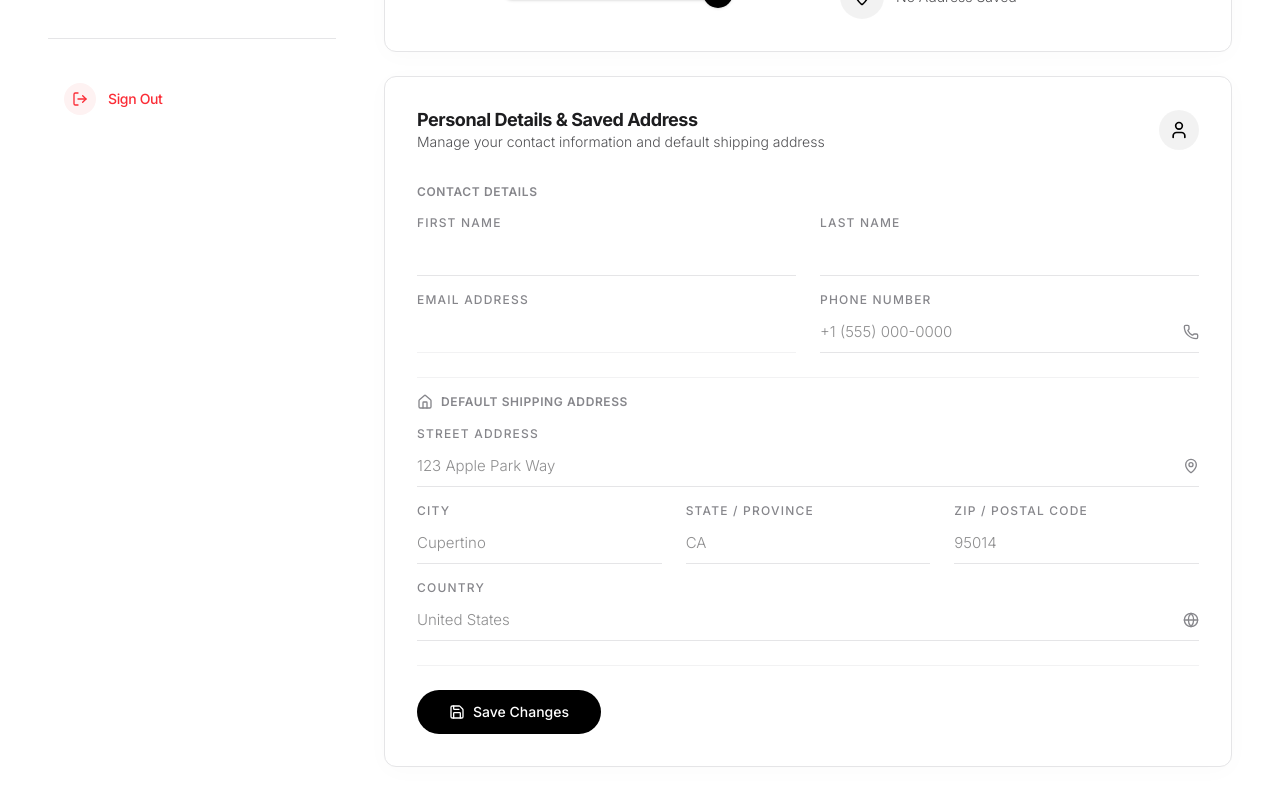
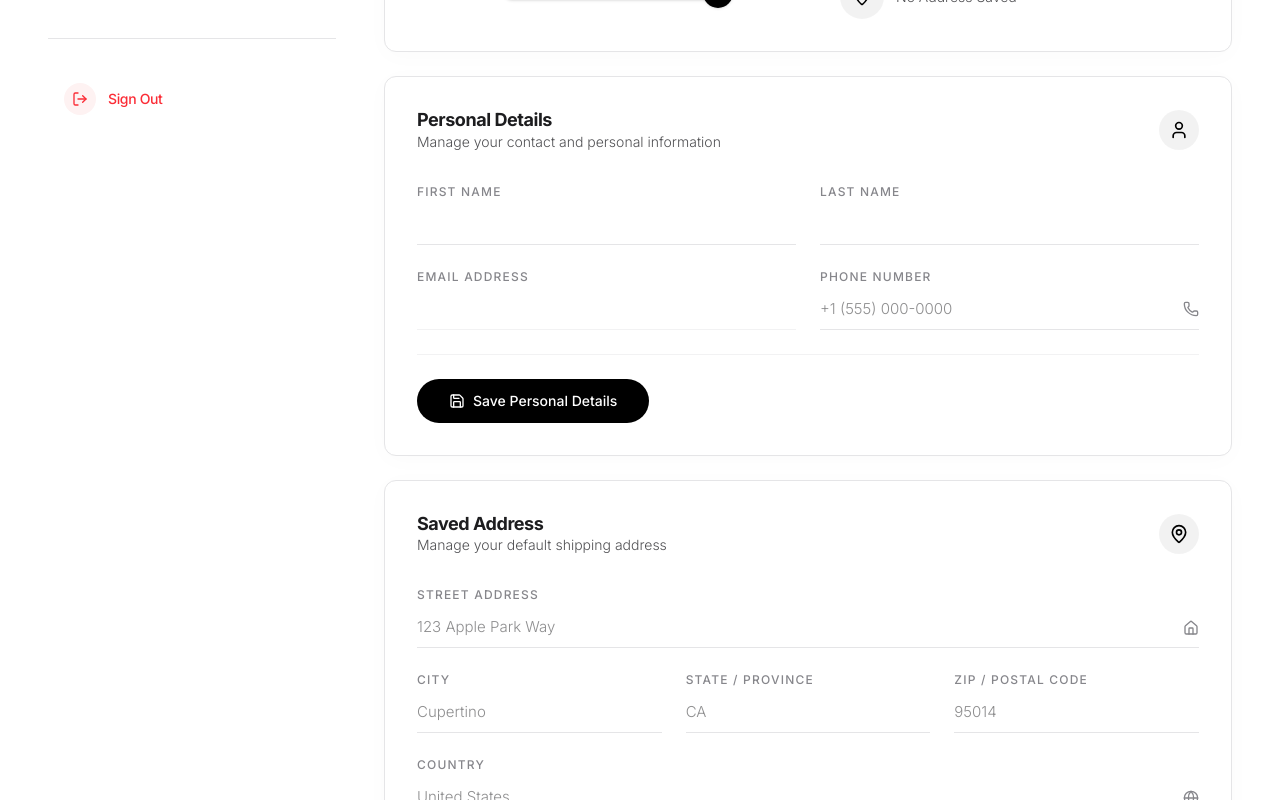
Before and after one commit to puvanakopis/iStore, a Next.js app in the folder frontend/: page /profile in a window 1280 px wide. Shown: the part 540-1340 px from the top of the page. Built offline with nearby package versions, Linux system fonts and the light colour scheme; no server answers.

Commit message:
complete account deletion flow with user data cleanup

```diff
--- a/frontend/app/_components/ProductCard.tsx
+++ b/frontend/app/_components/ProductCard.tsx
@@ -118,7 +118,7 @@ export default function ProductCard({
       animate={{ opacity: 1, scale: 1 }}
       exit={{ opacity: 0, scale: 0.96 }}
       transition={{ duration: 0.35 }}
-      className="group relative w-full bg-[#fbfbfd] rounded-3xl p-5 transition-all duration-500 border border-gray-200/80 hover:border-gray-300 cursor-pointer flex flex-col h-full justify-between"
+      className="group relative w-full rounded-2xl p-5 transition-all duration-500 border border-gray-200/80 hover:border-gray-300 cursor-pointer flex flex-col h-full justify-between"
       onMouseEnter={() => setIsHovered(true)}
       onMouseLeave={() => setIsHovered(false)}
     >
--- a/frontend/app/profile/_components/PersonalDetailsForm.tsx
+++ b/frontend/app/profile/_components/PersonalDetailsForm.tsx
@@ -16,8 +16,11 @@ export default function PersonalDetailsForm() {
   const [zipCode, setZipCode] = useState("");
   const [country, setCountry] = useState("");
   const [phone, setPhone] = useState("");
-  const [saving, setSaving] = useState(false);
-  const [success, setSuccess] = useState(false);
+
+  const [savingPersonal, setSavingPersonal] = useState(false);
+  const [successPersonal, setSuccessPersonal] = useState(false);
+  const [savingAddress, setSavingAddress] = useState(false);
+  const [successAddress, setSuccessAddress] = useState(false);
 
   useEffect(() => {
     if (user) {
@@ -32,55 +35,74 @@ export default function PersonalDetailsForm() {
     }
   }, [user]);
 
-  const handleSubmit = async (e: React.FormEvent) => {
+  const handlePersonalSubmit = async (e: React.FormEvent) => {
     e.preventDefault();
-    setSaving(true);
-    setSuccess(false);
+    setSavingPersonal(true);
+    setSuccessPersonal(false);
     try {
       await updateProfile({
         first_name: firstName,
         last_name: lastName,
+        phone: phone,
+      });
+      setSuccessPersonal(true);
+      setTimeout(() => setSuccessPersonal(false), 3000);
+    } catch (error) {
+      console.error("Error updating personal details:", error);
+    } finally {
+      setSavingPersonal(false);
+    }
+  };
+
+  const handleAddressSubmit = async (e: React.FormEvent) => {
+    e.preventDefault();
+    setSavingAddress(true);
+    setSuccessAddress(false);
+    try {
+      await updateProfile({
         address: address,
         city: city,
         state: state,
         zip_code: zipCode,
         country: country,
-        phone: phone,
       });
-      setSuccess(true);
-      setTimeout(() => setSuccess(false), 3000);
+      setSuccessAddress(true);
+      setTimeout(() => setSuccessAddress(false), 3000);
     } catch (error) {
-      console.error("Error updating profile:", error);
+      console.error("Error updating address:", error);
     } finally {
-      setSaving(false);
+      setSavingAddress(false);
     }
   };
 
   return (
+    <div className="space-y-6">
+      {/* 1. Personal Details Div */}
       <motion.div
         initial={{ opacity: 0, y: 20 }}
         animate={{ opacity: 1, y: 0 }}
         transition={{ duration: 0.8, delay: 0.1, ease: [0.16, 1, 0.3, 1] }}
-      className="bg-white p-8 rounded-sm border border-border h-full shadow-[0_4px_24px_rgba(0,0,0,0.02)]"
+        className="bg-white p-8 rounded-sm border border-border shadow-[0_4px_24px_rgba(0,0,0,0.02)]"
       >
         <header className="flex items-center justify-between mb-8">
           <div>
-          <h3 className="text-lg font-bold tracking-tight">Personal Details & Saved Address</h3>
-          <p className="text-sm text-foreground-secondary font-light">Manage your contact information and default shipping address</p>
+            <h3 className="text-lg font-bold tracking-tight">Personal Details</h3>
+            <p className="text-sm text-foreground-secondary font-light">
+              Manage your contact and personal information
+            </p>
           </div>
           <div className="w-10 h-10 rounded-full bg-black/5 flex items-center justify-center text-black">
             <UserIcon size={20} />
           </div>
         </header>
 
-      <form onSubmit={handleSubmit} className="space-y-6">
-        {/* Personal Details */}
-        <div className="space-y-4">
-          <h4 className="text-xs font-semibold tracking-wider uppercase text-foreground-muted">Contact Details</h4>
-
+        <form onSubmit={handlePersonalSubmit} className="space-y-6">
           <div className="grid grid-cols-1 md:grid-cols-2 gap-6">
             <div className="flex flex-col">
-              <label className="text-xs uppercase tracking-widest text-foreground-muted font-medium mb-1" htmlFor="firstName">
+              <label
+                className="text-xs uppercase tracking-widest text-foreground-muted font-medium mb-1"
+                htmlFor="firstName"
+              >
                 First Name
               </label>
               <input
@@ -92,7 +114,10 @@ export default function PersonalDetailsForm() {
               />
             </div>
             <div className="flex flex-col">
-              <label className="text-xs uppercase tracking-widest text-foreground-muted font-medium mb-1" htmlFor="lastName">
+              <label
+                className="text-xs uppercase tracking-widest text-foreground-muted font-medium mb-1"
+                htmlFor="lastName"
+              >
                 Last Name
               </label>
               <input
@@ -107,7 +132,10 @@ export default function PersonalDetailsForm() {
 
           <div className="grid grid-cols-1 md:grid-cols-2 gap-6">
             <div className="flex flex-col">
-              <label className="text-xs uppercase tracking-widest text-foreground-muted font-medium mb-1" htmlFor="email">
+              <label
+                className="text-xs uppercase tracking-widest text-foreground-muted font-medium mb-1"
+                htmlFor="email"
+              >
                 Email Address
               </label>
               <input
@@ -120,7 +148,10 @@ export default function PersonalDetailsForm() {
             </div>
 
             <div className="flex flex-col">
-              <label className="text-xs uppercase tracking-widest text-foreground-muted font-medium mb-1" htmlFor="phone">
+              <label
+                className="text-xs uppercase tracking-widest text-foreground-muted font-medium mb-1"
+                htmlFor="phone"
+              >
                 Phone Number
               </label>
               <div className="relative">
@@ -132,21 +163,57 @@ export default function PersonalDetailsForm() {
                   placeholder="+1 (555) 000-0000"
                   className="w-full bg-transparent border-b border-border py-2 focus:border-black outline-none transition-colors font-light text-[15px] pr-8"
                 />
-                <Phone size={16} className="absolute right-0 top-1/2 -translate-y-1/2 text-foreground-muted" />
-              </div>
+                <Phone
+                  size={16}
+                  className="absolute right-0 top-1/2 -translate-y-1/2 text-foreground-muted"
+                />
               </div>
             </div>
           </div>
 
-        {/* Address Section */}
-        <div className="pt-4 space-y-4 border-t border-border/50">
-          <div className="flex items-center gap-2">
-            <Home size={16} className="text-foreground-muted" />
-            <h4 className="text-xs font-semibold tracking-wider uppercase text-foreground-muted">Default Shipping Address</h4>
+          <div className="pt-6 flex items-center gap-4 border-t border-border/50">
+            <button
+              type="submit"
+              disabled={savingPersonal}
+              className="bg-black text-white px-8 py-3 rounded-full text-sm font-medium hover:scale-[1.02] active:scale-[0.98] transition-all flex items-center gap-2 disabled:bg-gray-400 disabled:scale-100 disabled:cursor-not-allowed"
+            >
+              <Save size={16} />
+              {savingPersonal ? "Saving..." : "Save Personal Details"}
+            </button>
+            {successPersonal && (
+              <span className="text-sm text-green-600 font-medium animate-fade-in">
+                Personal details saved successfully!
+              </span>
+            )}
           </div>
+        </form>
+      </motion.div>
 
+      {/* 2. Saved Address Div */}
+      <motion.div
+        initial={{ opacity: 0, y: 20 }}
+        animate={{ opacity: 1, y: 0 }}
+        transition={{ duration: 0.8, delay: 0.2, ease: [0.16, 1, 0.3, 1] }}
+        className="bg-white p-8 rounded-sm border border-border shadow-[0_4px_24px_rgba(0,0,0,0.02)]"
+      >
+        <header className="flex items-center justify-between mb-8">
+          <div>
+            <h3 className="text-lg font-bold tracking-tight">Saved Address</h3>
+            <p className="text-sm text-foreground-secondary font-light">
+              Manage your default shipping address
+            </p>
+          </div>
+          <div className="w-10 h-10 rounded-full bg-black/5 flex items-center justify-center text-black">
+            <MapPin size={20} />
+          </div>
+        </header>
+
+        <form onSubmit={handleAddressSubmit} className="space-y-6">
           <div className="flex flex-col">
-            <label className="text-xs uppercase tracking-widest text-foreground-muted font-medium mb-1" htmlFor="address">
+            <label
+              className="text-xs uppercase tracking-widest text-foreground-muted font-medium mb-1"
+              htmlFor="address"
+            >
               Street Address
             </label>
             <div className="relative">
@@ -158,13 +225,19 @@ export default function PersonalDetailsForm() {
                 placeholder="123 Apple Park Way"
                 className="w-full bg-transparent border-b border-border py-2 focus:border-black outline-none transition-colors font-light text-[15px] pr-8"
               />
-              <MapPin size={16} className="absolute right-0 top-1/2 -translate-y-1/2 text-foreground-muted" />
+              <Home
+                size={16}
+                className="absolute right-0 top-1/2 -translate-y-1/2 text-foreground-muted"
+              />
             </div>
           </div>
 
           <div className="grid grid-cols-1 md:grid-cols-3 gap-6">
             <div className="flex flex-col">
-              <label className="text-xs uppercase tracking-widest text-foreground-muted font-medium mb-1" htmlFor="city">
+              <label
+                className="text-xs uppercase tracking-widest text-foreground-muted font-medium mb-1"
+                htmlFor="city"
+              >
                 City
               </label>
               <input
@@ -177,7 +250,10 @@ export default function PersonalDetailsForm() {
               />
             </div>
             <div className="flex flex-col">
-              <label className="text-xs uppercase tracking-widest text-foreground-muted font-medium mb-1" htmlFor="state">
+              <label
+                className="text-xs uppercase tracking-widest text-foreground-muted font-medium mb-1"
+                htmlFor="state"
+              >
                 State / Province
               </label>
               <input
@@ -190,7 +266,10 @@ export default function PersonalDetailsForm() {
               />
             </div>
             <div className="flex flex-col">
-              <label className="text-xs uppercase tracking-widest text-foreground-muted font-medium mb-1" htmlFor="zipCode">
+              <label
+                className="text-xs uppercase tracking-widest text-foreground-muted font-medium mb-1"
+                htmlFor="zipCode"
+              >
                 ZIP / Postal Code
               </label>
               <input
@@ -205,7 +284,10 @@ export default function PersonalDetailsForm() {
           </div>
 
           <div className="flex flex-col">
-            <label className="text-xs uppercase tracking-widest text-foreground-muted font-medium mb-1" htmlFor="country">
+            <label
+              className="text-xs uppercase tracking-widest text-foreground-muted font-medium mb-1"
+              htmlFor="country"
+            >
               Country
             </label>
             <div className="relative">
@@ -217,27 +299,30 @@ export default function PersonalDetailsForm() {
                 placeholder="United States"
                 className="w-full bg-transparent border-b border-border py-2 focus:border-black outline-none transition-colors font-light text-[15px] pr-8"
               />
-              <Globe size={16} className="absolute right-0 top-1/2 -translate-y-1/2 text-foreground-muted" />
-            </div>
+              <Globe
+                size={16}
+                className="absolute right-0 top-1/2 -translate-y-1/2 text-foreground-muted"
+              />
             </div>
           </div>
 
           <div className="pt-6 flex items-center gap-4 border-t border-border/50">
             <button
               type="submit"
-            disabled={saving}
+              disabled={savingAddress}
               className="bg-black text-white px-8 py-3 rounded-full text-sm font-medium hover:scale-[1.02] active:scale-[0.98] transition-all flex items-center gap-2 disabled:bg-gray-400 disabled:scale-100 disabled:cursor-not-allowed"
             >
               <Save size={16} />
-            {saving ? "Saving Changes..." : "Save Changes"}
+              {savingAddress ? "Saving..." : "Save Address"}
             </button>
-          {success && (
+            {successAddress && (
               <span className="text-sm text-green-600 font-medium animate-fade-in">
-              Address & personal details saved successfully!
+                Address saved successfully!
               </span>
             )}
           </div>
         </form>
       </motion.div>
+    </div>
   );
 }
--- a/frontend/app/settings/_components/PasswordChange.tsx
+++ b/frontend/app/settings/_components/PasswordChange.tsx
@@ -2,7 +2,7 @@
 
 import { useState } from "react";
 import { motion } from "framer-motion";
-import { Shield, Lock, Key, Eye, EyeOff } from "lucide-react";
+import { Lock, Key, Eye, EyeOff } from "lucide-react";
 import { authService } from "@/services/auth.service";
 
 export default function PasswordChange() {
--- a/frontend/app/settings/_components/PrivacySection.tsx
+++ /dev/null
@@ -1,57 +0,0 @@
-"use client";
-
-import { motion } from "framer-motion";
-import { Eye } from "lucide-react";
-
-export default function PrivacySection() {
-  return (
-    <motion.div
-      initial={{ opacity: 0, y: 20 }}
-      animate={{ opacity: 1, y: 0 }}
-      transition={{ duration: 0.8, delay: 0.15, ease: [0.16, 1, 0.3, 1] }}
-      className="bg-white p-8 rounded-sm border border-border shadow-[0_4px_24px_rgba(0,0,0,0.02)]"
-    >
-      <header className="flex items-center justify-between mb-8">
-        <div>
-          <h3 className="text-lg font-bold tracking-tight">Privacy</h3>
-          <p className="text-sm text-foreground-secondary font-light">
-            Control your data and visibility
-          </p>
-        </div>
-        <div className="w-10 h-10 rounded-full bg-black/5 flex items-center justify-center text-black">
-          <Eye size={20} />
-        </div>
-      </header>
-
-      <div className="space-y-4 divide-y divide-border/50">
-        <div className="flex items-center justify-between py-4">
-          <div>
-            <h4 className="text-sm font-bold tracking-tight">
-              Public Profile
-            </h4>
-            <p className="text-[13px] text-foreground-secondary font-light">
-              Allow others to see your reviews and wishlist.
-            </p>
-          </div>
-          <button className="relative w-11 h-6 bg-border rounded-full">
-            <div className="w-5 h-5 bg-white rounded-full shadow-sm absolute left-0.5 top-0.5" />
-          </button>
-        </div>
-
-        <div className="flex items-center justify-between py-4">
-          <div>
-            <h4 className="text-sm font-bold tracking-tight">
-              Data Usage
-            </h4>
-            <p className="text-[13px] text-foreground-secondary font-light">
-              Allow us to use your data to personalize your experience.
-            </p>
-          </div>
-          <button className="relative w-11 h-6 bg-black rounded-full">
-            <div className="w-5 h-5 bg-white rounded-full shadow-sm absolute right-0.5 top-0.5" />
-          </button>
-        </div>
-      </div>
-    </motion.div>
-  );
-}
--- a/frontend/app/settings/page.tsx
+++ b/frontend/app/settings/page.tsx
@@ -3,7 +3,6 @@
 import { motion } from "framer-motion";
 import Sidebar from "@/components/Sidebar";
 import PasswordChange from "./_components/PasswordChange";
-import PrivacySection from "./_components/PrivacySection";
 import AccountDeletion from "./_components/AccountDeletion";
 
 export default function Settings() {
@@ -30,7 +29,6 @@ export default function Settings() {
 
           <div className="flex-1 space-y-6">
             <PasswordChange />
-            <PrivacySection />
             <AccountDeletion />
           </div>
         </div>
--- a/frontend/app/shop/_components/ShopProductCard.tsx
+++ b/frontend/app/shop/_components/ShopProductCard.tsx
@@ -94,7 +94,7 @@ export default function ShopProductCard({
 
   return (
     <motion.div
-      className="group bg-[#fbfbfd] rounded-3xl p-5 transition-all duration-500 border border-gray-200/80 hover:border-gray-300 flex flex-col h-full"
+      className="group rounded-sm p-5 transition-all duration-500 border border-gray-200/80 hover:border-gray-300 flex flex-col h-full"
       onMouseEnter={() => setIsHovered(true)}
       onMouseLeave={() => setIsHovered(false)}
     >
```
Also changed, not shown: 2 other files (tests, documents, lock files or other folders). Lines whose indentation alone changed are shown as unchanged.
